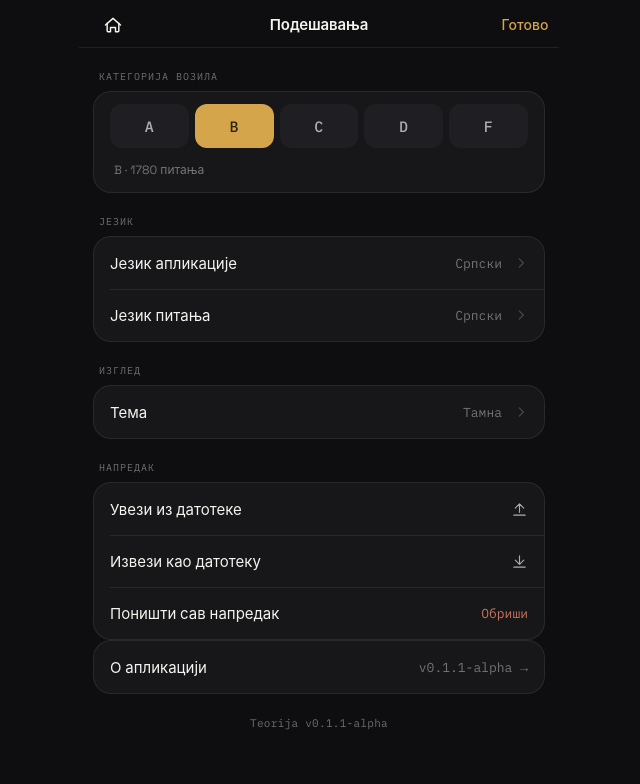
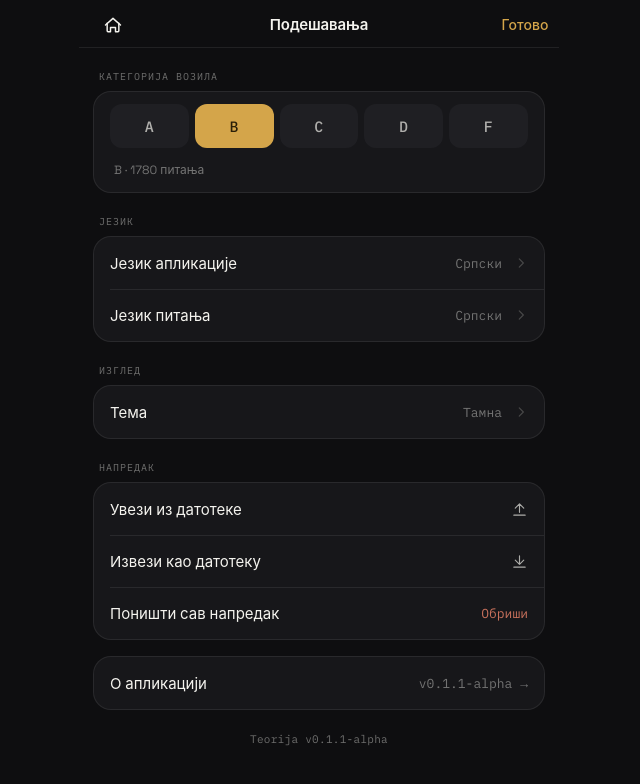
Before and after one commit to andrewozh/teorija-srb, a SvelteKit app in the folder app/: page /settings in a window 1280 px wide. Shown: the top 784 px of the page, without its empty margins (321-961 px from the left). Built offline with nearby package versions, Linux system fonts and the light colour scheme.

Commit message:
paddings fix

```diff
--- a/app/src/routes/+page.svelte
+++ b/app/src/routes/+page.svelte
@@ -222,7 +222,7 @@
 		color: var(--accent-ink);
 		border-radius: 22px;
 		padding: 18px 18px 16px;
-		margin-bottom: 10px;
+		margin-bottom: 18px;
 		position: relative;
 		overflow: hidden;
 	}
--- a/app/src/routes/settings/+page.svelte
+++ b/app/src/routes/settings/+page.svelte
@@ -177,7 +177,7 @@
 			<div class="import-msg" class:import-ok={importMessage === '✓'}>{importMessage}</div>
 		{/if}
 
-		<div class="section-card">
+		<div class="section-card" style="margin-top: 16px;">
 			<a href="{base}/about" class="settings-row about-row">
 				<span class="row-label">{lang === 'sr' ? 'О апликацији' : 'О приложении'}</span>
 				<span class="row-val">v0.1.1-alpha →</span>
```
